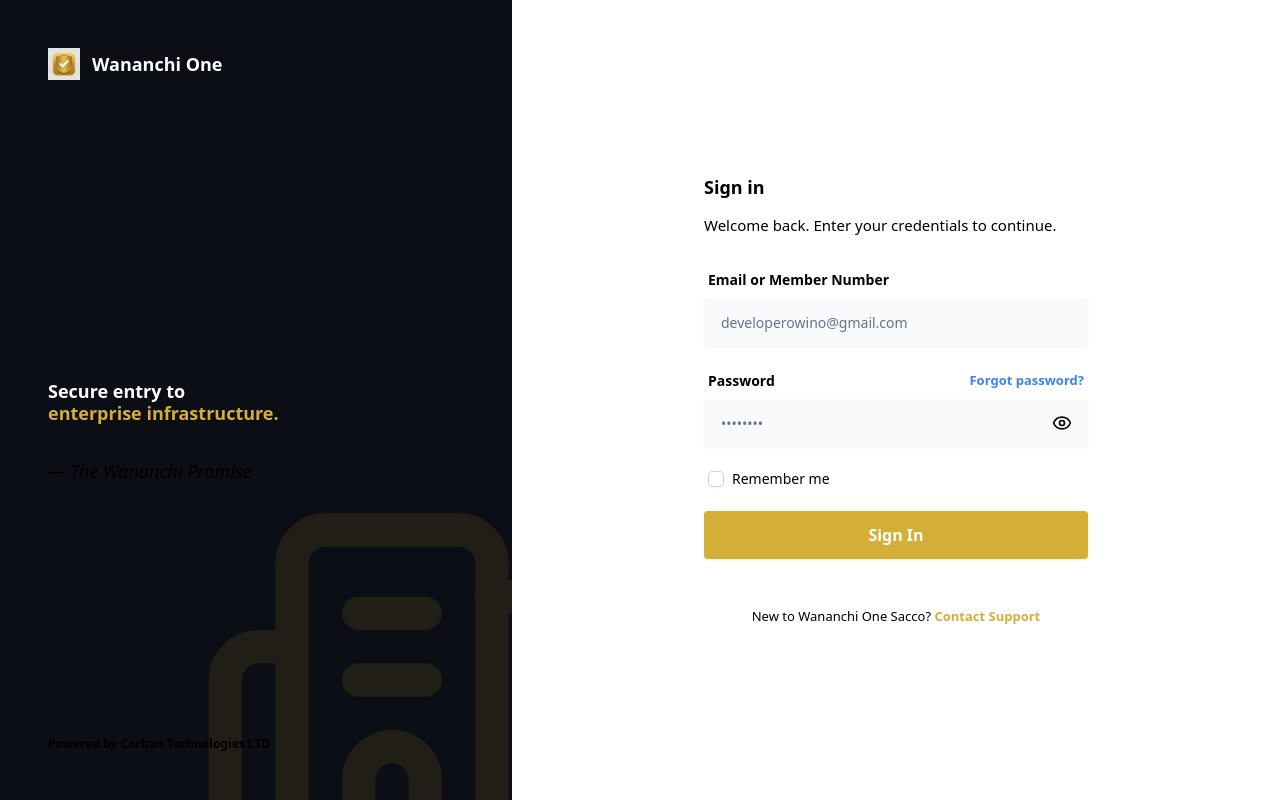
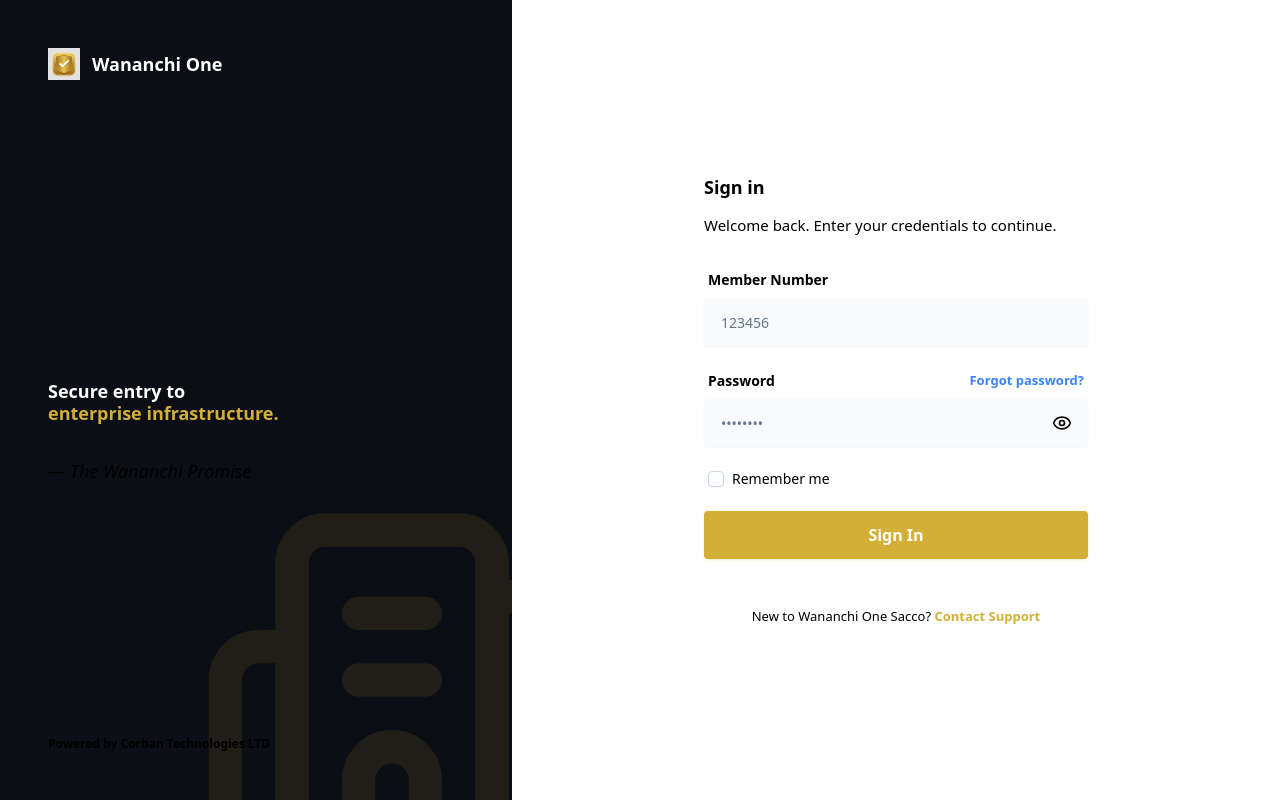
Before and after one commit to corbantechnologies/wananchione, a Next.js app: page /login in a window 1280 px wide. Built offline with nearby package versions, Linux system fonts and the light colour scheme; what @radix-ui/themes would draw is missing.

Commit message:
update form

```diff
--- a/app/(auth)/login/LoginForm.jsx
+++ b/app/(auth)/login/LoginForm.jsx
@@ -65,12 +65,12 @@
             htmlFor="member_no"
             className="text-[14px] font-bold text-black ml-1"
           >
-            Email or Member Number
+            Member Number
           </Label>
           <Input
             type="text"
             id="member_no"
-            placeholder="developerowino@gmail.com"
+            placeholder="123456"
             className="h-12 px-4 rounded border-transparent bg-slate-50 focus:bg-white focus:ring-2 focus:ring-[#D4AF37]/20 focus:border-[#D4AF37] transition-all text-black font-medium"
             value={member_no}
             onChange={(e) => setMemberNo(e.target.value)}
```
